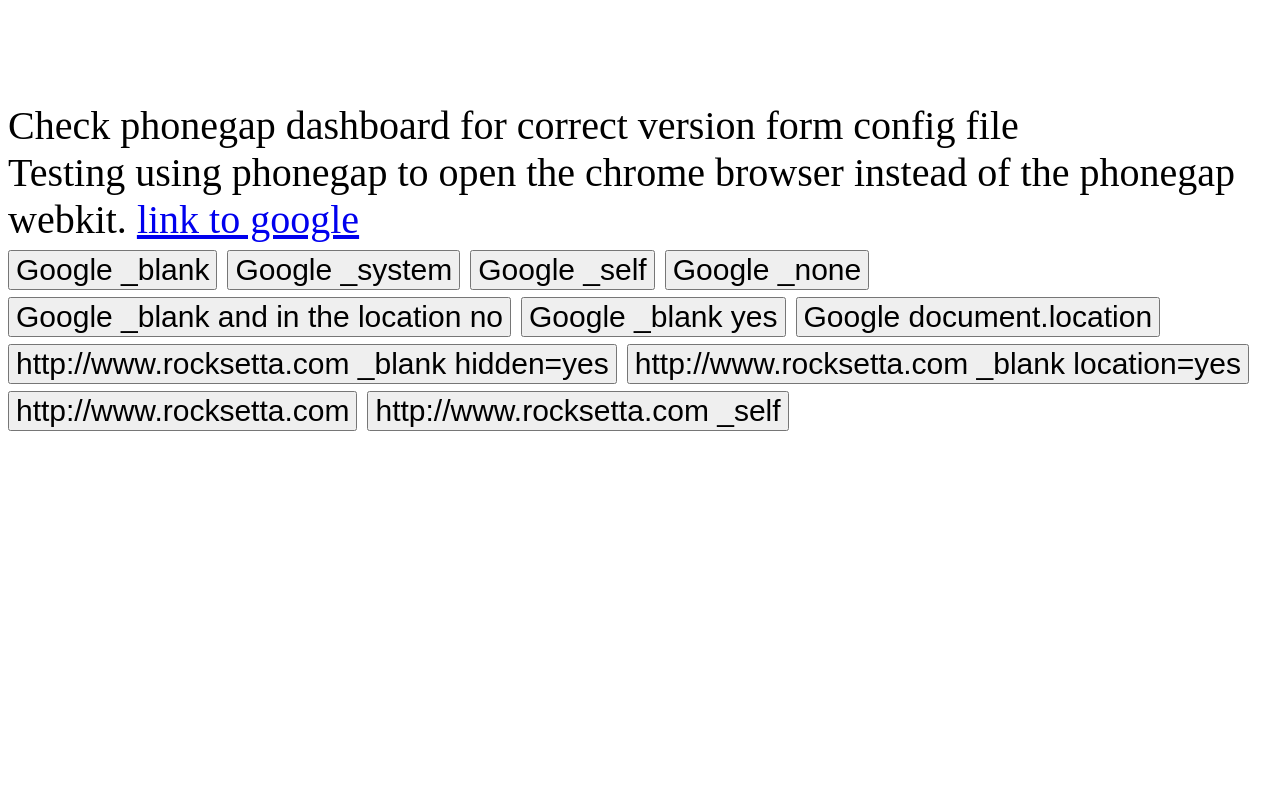
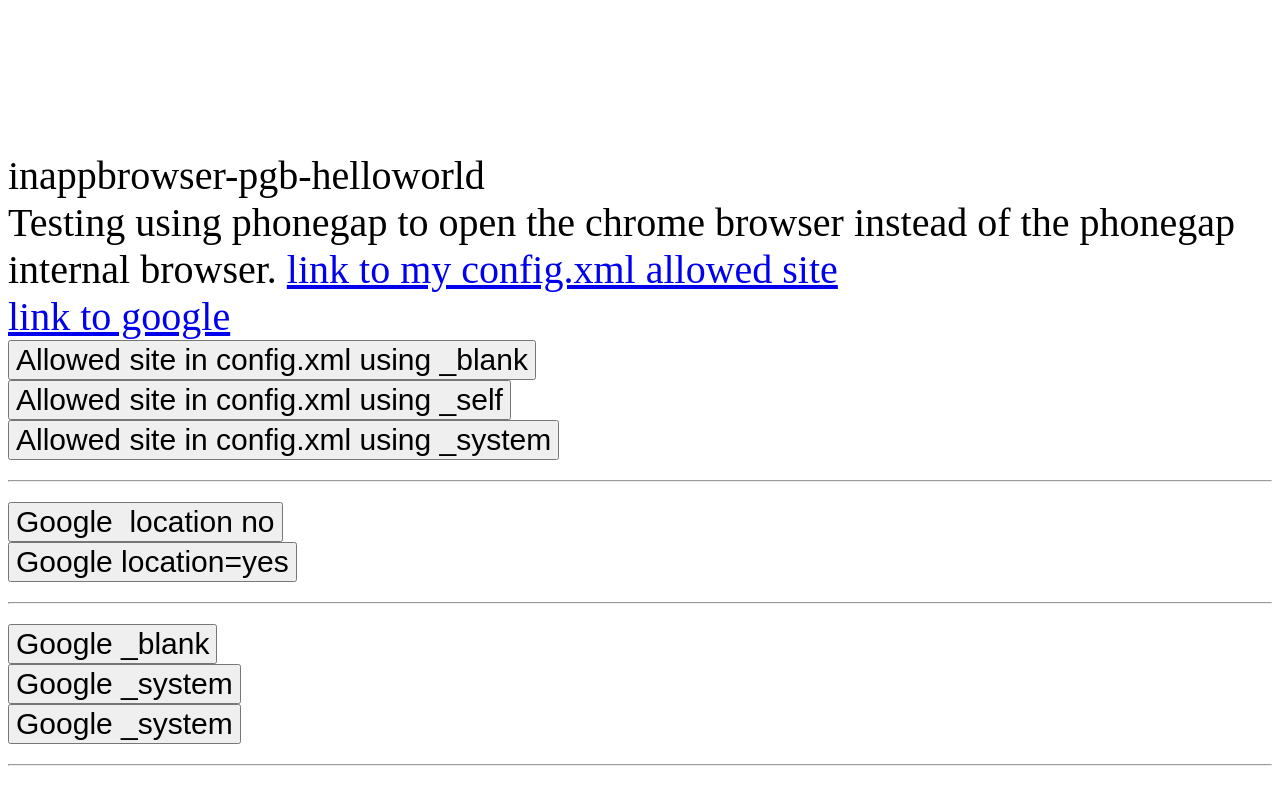
Before and after one commit to hpssjellis/inappbrowser-pgb-helloworld, a plain HTML site: page index.html in a window 1280 px wide. Drawn offline with Linux system fonts and the light colour scheme.

Commit message:
Update index.html

```diff
--- a/index.html
+++ b/index.html
@@ -1,79 +1,65 @@
 <font style="font-size:40px"><br>
 <br>
-Check phonegap dashboard for correct version form config file
+<h2></h2>inappbrowser-pgb-helloworld</h2>
 <br>
 
 
 
-Testing using phonegap to open the chrome browser instead of the phonegap webkit.
+Testing using phonegap to open the chrome browser instead of the phonegap internal browser.
 
 
 
 
 
-<a href="http://142.33.222.23/ellis/studentStocks/stocks.php"> link to google</a><br>
+<a href="http://www.rocksetta.com"> link to my config.xml allowed site</a><br>
+<a href="http://www.google.ca"> link to google</a><br>
 
 
 
 
 
-<input type=button value="Google _blank" style="font-size:30px" onclick="{
+<input type=button value="Allowed site in config.xml using _blank" style="font-size:30px" onclick="{
 
-window.open('http://142.33.222.23/ellis/studentStocks/stocks.php', '_blank');
+    window.open('http://www.rocksetta.com','_blank');
 
-
-
-}">
+}"><br>
 
 
 
 
-<input type=button value="Google _system" style="font-size:30px" onclick="{
+<input type=button value="Allowed site in config.xml using _self" style="font-size:30px" onclick="{
 
-window.open('http://142.33.222.23/ellis/studentStocks/stocks.php', '_system');
+    window.open('http://www.rocksetta.com','_self');
 
-
-
-}">
+}"><br>
 
 
 
 
-<input type=button value="Google _self" style="font-size:30px" onclick="{
+<input type=button value="Allowed site in config.xml using _system" style="font-size:30px" onclick="{
 
-window.open('http://142.33.222.23/ellis/studentStocks/stocks.php', '_self');
+    window.open('http://www.rocksetta.com','_system');
+
+}"><br><hr>
 
 
 
-}">
-
-
-<input type=button value="Google _none" style="font-size:30px" onclick="{
-
-window.open('http://142.33.222.23/ellis/studentStocks/stocks.php', '_none');
 
 
 
-}">
+<input type=button value="Google  location no" style="font-size:30px" onclick="{
 
+   window.open('http://www.google.com','location=no');
 
-<input type=button value="Google _blank and in the location no" style="font-size:30px" onclick="{
-
-window.open('http://142.33.222.23/ellis/studentStocks/stocks.php', '_blank', 'location=no');
+}"><br>
 
 
 
-}">
+<input type=button value="Google location=yes" style="font-size:30px" onclick="{
 
+   window.open('http://www.google.com','location=yes');
 
-
-<input type=button value="Google _blank yes" style="font-size:30px" onclick="{
-
-window.open('http://142.33.222.23/ellis/studentStocks/stocks.php', '_blank', 'location=yes');
-
-
-
-}">
+}"><br><hr>
 
 
 
@@ -82,61 +68,29 @@
 
 
 
+<input type=button value="Google _blank" style="font-size:30px" onclick="{
 
-<input type=button value="Google document.location" style="font-size:30px" onclick="{
+    window.open('http://www.google.com','_blank');
 
-
-document.location = 'http://142.33.222.23/ellis/studentStocks/stocks.php';
-
-
-
-}">
+}"><br>
 
 
 
 
+<input type=button value="Google _system" style="font-size:30px" onclick="{
 
+    window.open('http://www.google.com','_self');
 
-
-<input type=button value="http://www.rocksetta.com _blank hidden=yes" style="font-size:30px" onclick="{
-
-    var ref = window.open('http://google.ca', '_blank', 'hidden=yes');
-
-}">
+}"><br>
 
 
 
 
+<input type=button value="Google _system" style="font-size:30px" onclick="{
 
-<input type=button value="http://www.rocksetta.com _blank location=yes" style="font-size:30px" onclick="{
+    window.open('http://www.google.com','_system');
 
-    var ref = window.open('http://www.rocksetta.com', '_blank', 'location=yes');
-
-
-
-}">
-
-
-
-<input type=button value="http://www.rocksetta.com" _blank style="font-size:30px" onclick="{
-
-    var ref = window.open('http://www.rocksetta.com', '_blank');
-
-
-
-}">
-
-
-
-<input type=button value="http://www.rocksetta.com _self" style="font-size:30px" onclick="{
-
-    var ref = window.open('http://www.rocksetta.com', '_blank');
-
-
-
-}">
-
-
+}"><br><hr>
 
 
 
```
